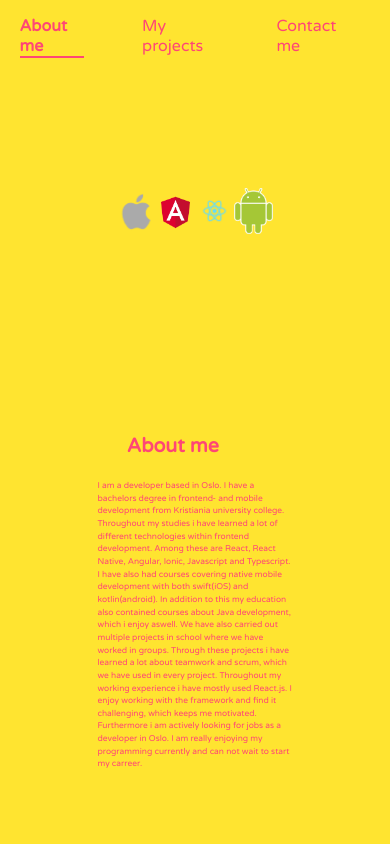
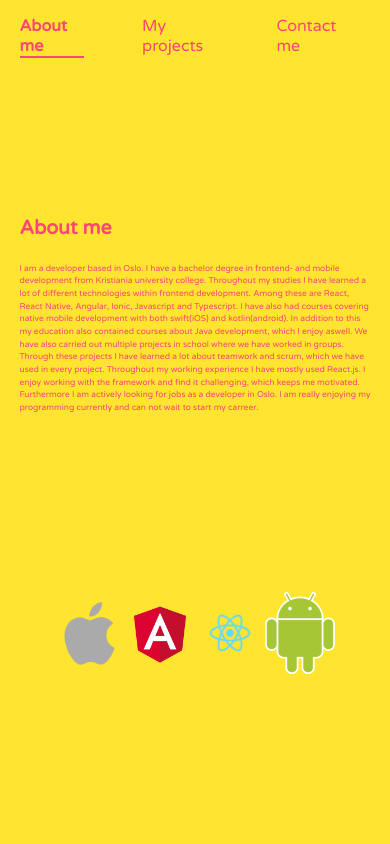
Before and after one commit to MarcusTJensen/portfolio, a React (Create React App) app: page / in a window 390 px wide. Shown: the top 844 px of the page. Built offline with nearby package versions, Linux system fonts and the light colour scheme; no server answers.

Commit message:
about me page text edits

```diff
--- a/package.json
+++ b/package.json
@@ -10,6 +10,7 @@
     "programming-languages-logos": "0.0.3",
     "react": "^16.13.1",
     "react-dom": "^16.13.1",
+    "react-lazyload": "^3.0.0",
     "react-scripts": "3.4.3"
   },
   "scripts": {
--- a/src/Intro.js
+++ b/src/Intro.js
@@ -5,7 +5,7 @@ import AboutMe from "./aboutMeString";
 const Intro = (props) => {
     return(
         <div class={window.innerHeight < window.innerWidth ? "introContainer" : "introContainerMobile"} ref={props.reference}>
-            <div className="contentContainer" id="leftContainer">
+            <div className={window.innerHeight < window.innerWidth ? "contentContainer" : "contentContainerMobile"} id="leftContainer">
                 <div className="images">
                     <img src={process.env.PUBLIC_URL + "/Apple-logo.png"} className="introImg" />
                     <img src={process.env.PUBLIC_URL + "/angular.png"} className="introImg" />
@@ -13,8 +13,8 @@ const Intro = (props) => {
                     <img src={process.env.PUBLIC_URL + "/872px-Android_robot.png"} className="introImg" />
                 </div>
             </div>
-            <div className="contentContainer">
-                <div id={"textContainer"}>
+            <div className={window.innerHeight < window.innerWidth ? "contentContainer" : "contentContainerMobile"}>
+                <div id={window.innerHeight < window.innerWidth ? "textContainer" : "textContainerMobile"}>
                     <div id="titleContainer">
                         <h1 className="title">About me</h1>
                     </div>
--- a/src/Intro.scss
+++ b/src/Intro.scss
@@ -12,7 +12,7 @@ $secondary-color: #ff4676;
 
 .introContainerMobile {
     display: flex;
-    flex-direction: column;
+    flex-direction: column-reverse;
     align-items: center;
     justify-content: center;
     width: 100vw;
@@ -26,6 +26,17 @@ $secondary-color: #ff4676;
     min-width: 100%;
     line-height: 1.5em;
     min-height: 100%;
+}
+
+.contentContainerMobile {
+    display: flex;
+    flex-direction: column;
+    justify-content: flex-end;
+    align-items: flex-start;
+    flex-basis: 90%;
+    max-height: 100vh;
+    max-width: 90vw;
+    background-color: $accent-yellow;
 }
 
 .contentContainer {
@@ -44,6 +55,13 @@ $secondary-color: #ff4676;
     flex-direction: column;
     justify-content: center;
     align-items: center;
+}
+
+#textContainerMobile {
+    display: flex;
+    flex-direction: column;
+    justify-content: flex-start;
+    align-items: flex-start;
 }
 
 #titleContainer {
--- a/src/aboutMeString.js
+++ b/src/aboutMeString.js
@@ -1,14 +1,14 @@
 import React from "react";
 
 const AboutMe =
-    `I am a developer based in Oslo. I have a bachelors degree in frontend- and mobile development from Kristiania university college.
-    Throughout my studies i have learned a lot of different technologies within frontend development.
+    `I am a developer based in Oslo. I have a bachelor degree in frontend- and mobile development from Kristiania university college.
+    Throughout my studies I have learned a lot of different technologies within frontend development.
     Among these are React, React Native, Angular, Ionic, Javascript and Typescript.
     I have also had courses covering native mobile development with both swift(iOS) and kotlin(android).
-    In addition to this my education also contained courses about Java development, which i enjoy aswell.
+    In addition to this my education also contained courses about Java development, which I enjoy aswell.
     We have also carried out multiple projects in school where we have worked in groups.
-    Through these projects i have learned a lot about teamwork and scrum, which we have used in every project.
-    Throughout my working experience i have mostly used React.js. I enjoy working with the framework and find it challenging, which keeps me motivated.
-    Furthermore i am actively looking for jobs as a developer in Oslo. I am really enjoying my programming currently and can not wait to start my carreer.`;
+    Through these projects I have learned a lot about teamwork and scrum, which we have used in every project.
+    Throughout my working experience I have mostly used React.js. I enjoy working with the framework and find it challenging, which keeps me motivated.
+    Furthermore I am actively looking for jobs as a developer in Oslo. I am really enjoying my programming currently and can not wait to start my carreer.`;
 
 export default AboutMe;
```
Also changed, not shown: 1 other file (tests, documents, lock files or other folders).
